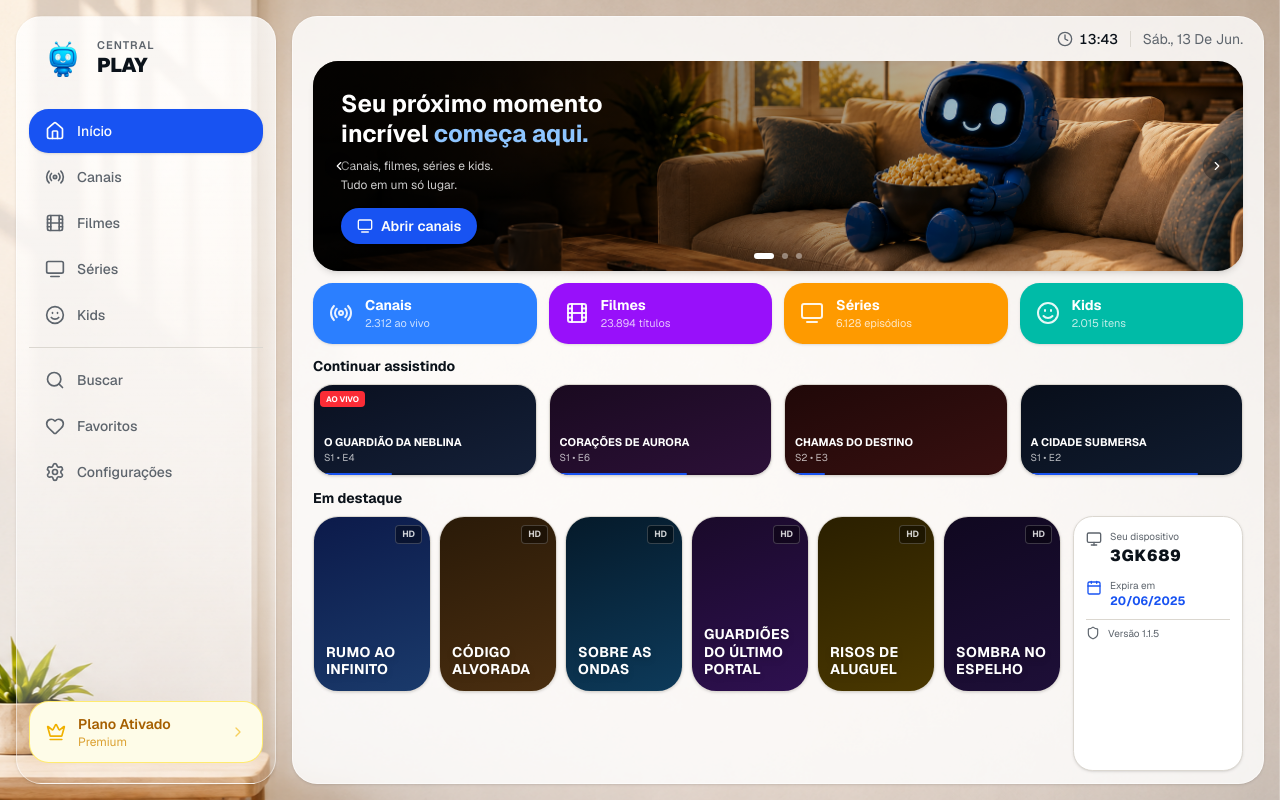
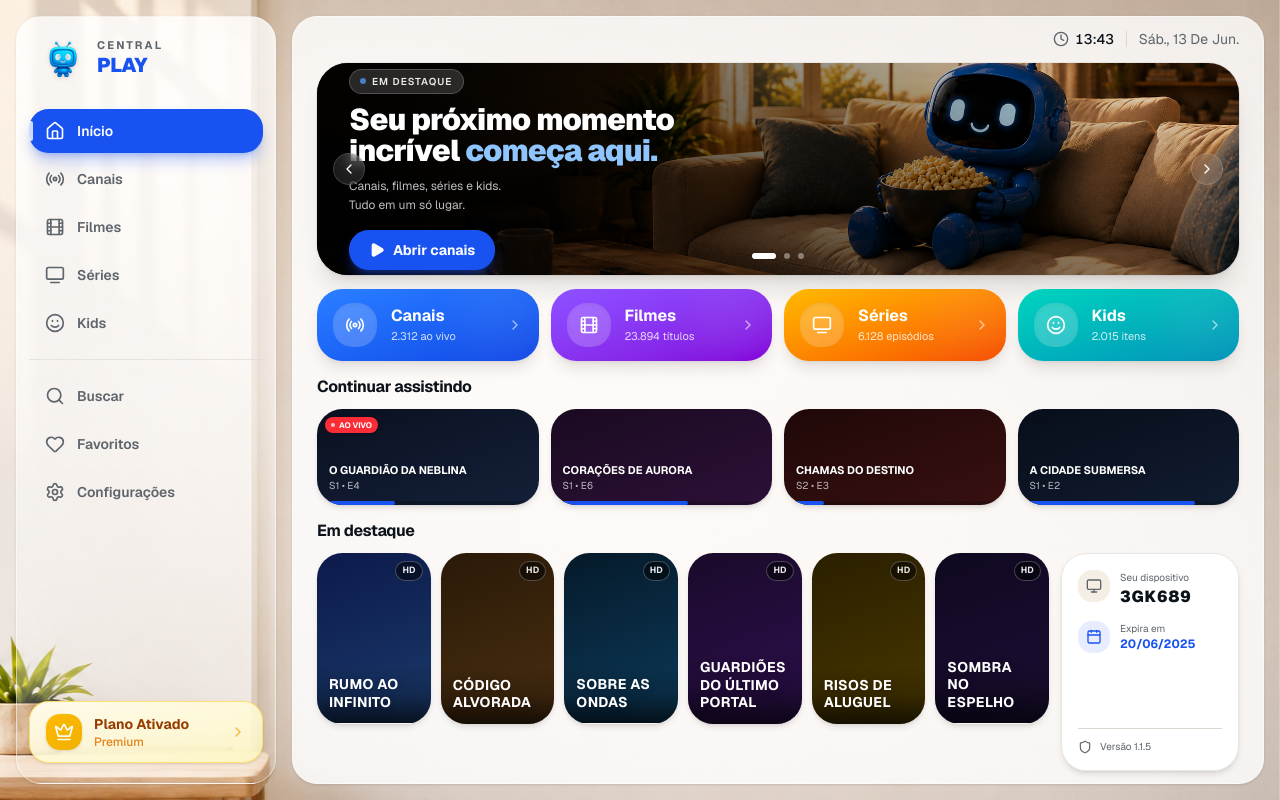
Before and after one commit to arthurpanza123-beep/centralplayplus-tv, a Next.js app: page / in a window 1280 px wide. Built offline with nearby package versions, Linux system fonts and the light colour scheme.

Commit message:
feat: enhance sidebar and navigation styles, update logo, and improve hero banner visuals

```diff
--- a/app/page.tsx
+++ b/app/page.tsx
@@ -43,33 +43,36 @@ const Sidebar = memo(function Sidebar({ active, onNav }: { active: TabId; onNav:
     >
       {/* Logo */}
       <div className="flex items-center gap-3 px-6 py-5">
-        <div className="relative w-11 h-11 shrink-0">
+        <div className="relative w-11 h-11 shrink-0 drop-shadow-sm">
           <Image src="/mascot.png" alt="Central Play mascote" fill className="object-contain" />
         </div>
         <div className="flex flex-col leading-none">
-          <span className="text-[11px] text-muted-foreground font-semibold tracking-widest uppercase">Central</span>
-          <span className="text-xl font-black text-foreground tracking-tight">PLAY</span>
+          <span className="text-[11px] text-muted-foreground font-bold tracking-[0.2em] uppercase">Central</span>
+          <span className="text-xl font-black text-primary tracking-tight">PLAY</span>
         </div>
       </div>
 
       {/* Nav */}
       <nav className="flex-1 py-2 overflow-y-auto px-3" aria-label="Navegação principal">
-        <ul className="flex flex-col gap-0.5">
+        <ul className="flex flex-col gap-1">
           {NAV_ITEMS.map((item, idx) => {
-            if (!item) return <li key={`div-${idx}`}><hr className="my-2 border-border" /></li>
+            if (!item) return <li key={`div-${idx}`}><hr className="my-2.5 border-border/60" /></li>
             const { id, label, icon: Icon } = item
+            const isActive = active === id
             return (
               <li key={id}>
                 <button
                   onClick={() => onNav(id)}
                   className={cn(
-                    'w-full flex items-center gap-3 px-4 py-3 rounded-xl text-sm font-medium transition-all',
-                    active === id
-                      ? 'bg-primary text-primary-foreground shadow-sm'
+                    'group/nav relative w-full flex items-center gap-3 px-4 py-3 rounded-xl text-sm font-semibold transition-all duration-200 outline-none',
+                    'focus-visible:ring-4 focus-visible:ring-primary/40',
+                    isActive
+                      ? 'bg-primary text-primary-foreground shadow-lg shadow-primary/30'
                       : 'text-muted-foreground hover:text-foreground hover:bg-accent'
                   )}
                 >
-                  <Icon className="w-5 h-5 shrink-0" />
+                  {isActive && <span className="absolute left-0 top-1/2 -translate-y-1/2 w-1 h-5 rounded-full bg-primary-foreground/80" />}
+                  <Icon className={cn('w-5 h-5 shrink-0 transition-transform', !isActive && 'group-hover/nav:scale-110')} />
                   <span>{label}</span>
                 </button>
               </li>
@@ -80,13 +83,15 @@ const Sidebar = memo(function Sidebar({ active, onNav }: { active: TabId; onNav:
 
       {/* Plan badge */}
       <div className="px-3 pb-5">
-        <button className="w-full flex items-center gap-3 px-4 py-3 rounded-xl border border-yellow-300/60 bg-yellow-50 hover:bg-yellow-100 transition-colors text-left">
-          <Crown className="w-5 h-5 text-yellow-500 shrink-0" />
+        <button className="group/plan w-full flex items-center gap-3 px-4 py-3 rounded-xl border border-amber-300/60 bg-gradient-to-br from-amber-50 to-yellow-100/80 hover:from-amber-100 hover:to-yellow-100 transition-all text-left shadow-sm hover:shadow-md outline-none focus-visible:ring-4 focus-visible:ring-amber-300/50">
+          <div className="w-9 h-9 rounded-lg bg-gradient-to-br from-amber-400 to-yellow-500 flex items-center justify-center shrink-0 shadow-sm">
+            <Crown className="w-5 h-5 text-white" />
+          </div>
           <div className="flex flex-col leading-tight min-w-0 flex-1">
-            <span className="text-sm font-semibold text-yellow-700 truncate">Plano Ativado</span>
-            <span className="text-xs text-yellow-600/80 truncate">Premium</span>
+            <span className="text-sm font-bold text-amber-800 truncate">Plano Ativado</span>
+            <span className="text-xs text-amber-600/90 truncate font-medium">Premium</span>
           </div>
-          <ChevronRight className="w-4 h-4 text-yellow-500/60 shrink-0" />
+          <ChevronRight className="w-4 h-4 text-amber-500/70 shrink-0 group-hover/plan:translate-x-0.5 transition-transform" />
         </button>
       </div>
     </aside>
@@ -133,10 +138,10 @@ const HERO_SLIDES = [
 ]
 
 const QUICK_CATS = [
-  { label: 'Canais', subtitle: '2.312 ao vivo', icon: Radio, tab: 'canais' as TabId, bg: 'bg-blue-500', imgRight: null },
-  { label: 'Filmes', subtitle: '23.894 títulos', icon: Film, tab: 'filmes' as TabId, bg: 'bg-purple-600', imgRight: null },
-  { label: 'Séries', subtitle: '6.128 episódios', icon: Tv2, tab: 'series' as TabId, bg: 'bg-amber-500', imgRight: null },
-  { label: 'Kids', subtitle: '2.015 itens', icon: Smile, tab: 'kids' as TabId, bg: 'bg-teal-500', imgRight: null },
+  { label: 'Canais', subtitle: '2.312 ao vivo', icon: Radio, tab: 'canais' as TabId, bg: 'bg-gradient-to-br from-blue-500 to-blue-700' },
+  { label: 'Filmes', subtitle: '23.894 títulos', icon: Film, tab: 'filmes' as TabId, bg: 'bg-gradient-to-br from-violet-500 to-purple-700' },
+  { label: 'Séries', subtitle: '6.128 episódios', icon: Tv2, tab: 'series' as TabId, bg: 'bg-gradient-to-br from-amber-400 to-orange-600' },
+  { label: 'Kids', subtitle: '2.015 itens', icon: Smile, tab: 'kids' as TabId, bg: 'bg-gradient-to-br from-teal-400 to-cyan-600' },
 ]
 
 // Watching items use real-world-ish thumbnail bg colors matching the mockup
@@ -149,10 +154,13 @@ const WATCHING_BG: Record<string, string> = {
 
 function HomeTab({ onNav }: { onNav: (id: TabId) => void }) {
   const [slide, setSlide] = useState(0)
+  const [selected, setSelected] = useState<Movie | Series | null>(null)
   const cur = HERO_SLIDES[slide]
+  const handleSelect = useCallback((item: Movie | Series) => setSelected(item), [])
+  const handleClose = useCallback(() => setSelected(null), [])
 
   return (
-    <div className="h-full flex flex-col overflow-hidden px-5 py-3 gap-3">
+    <div className="h-full flex flex-col overflow-hidden px-6 py-3 gap-3.5">
 
       {/* Top clock row */}
       <div className="flex items-center justify-end shrink-0">
@@ -160,36 +168,40 @@ function HomeTab({ onNav }: { onNav: (id: TabId) => void }) {
       </div>
 
       {/* Hero banner */}
-      <section className="relative rounded-2xl overflow-hidden shadow-md shrink-0" style={{ height: 210 }}>
+      <section className="relative rounded-3xl overflow-hidden shadow-xl shadow-black/10 shrink-0 ring-1 ring-black/5" style={{ height: 212 }}>
         <div className="absolute inset-0">
-          <Image src="/hero-robot.png" alt="" fill className="object-cover object-center" priority sizes="(max-width: 1920px) 100vw" />
-          <div className="absolute inset-0 bg-gradient-to-r from-black/75 via-black/40 to-transparent" />
+          <Image src="/hero-robot.png" alt="" fill className="object-cover object-center scale-105" priority sizes="(max-width: 1920px) 100vw" />
+          <div className="absolute inset-0 bg-gradient-to-r from-black/85 via-black/45 to-transparent" />
+          <div className="absolute inset-0 bg-gradient-to-t from-black/40 to-transparent" />
         </div>
-        <div className="relative z-10 flex items-center h-full p-7">
-          <div className="flex flex-col gap-2 max-w-md">
-            <h2 className="text-2xl font-bold text-white leading-tight text-balance">
+        <div className="relative z-10 flex items-center h-full px-8">
+          <div className="flex flex-col gap-2.5 max-w-md">
+            <span className="inline-flex items-center gap-1.5 w-fit px-2.5 py-1 rounded-full bg-white/15 backdrop-blur-sm border border-white/20 text-[10px] font-semibold text-white/90 uppercase tracking-widest">
+              <span className="w-1.5 h-1.5 rounded-full bg-blue-400 animate-pulse" /> Em destaque
+            </span>
+            <h2 className="text-3xl font-black text-white leading-[1.05] text-balance tracking-tight">
               {cur.title}{' '}<span className="text-blue-300">{cur.highlight}</span>
             </h2>
-            <p className="text-xs text-white/80 leading-relaxed whitespace-pre-line">{cur.subtitle}</p>
+            <p className="text-xs text-white/75 leading-relaxed whitespace-pre-line">{cur.subtitle}</p>
             <button onClick={() => onNav(cur.ctaTab)}
-              className="inline-flex items-center gap-2 mt-1 px-4 py-2 rounded-xl bg-primary text-primary-foreground text-sm font-semibold hover:bg-primary/90 transition-colors w-fit shadow-sm">
-              <Tv2 className="w-4 h-4" />{cur.cta}
+              className="inline-flex items-center gap-2 mt-1 px-5 py-2.5 rounded-xl bg-primary text-primary-foreground text-sm font-bold hover:bg-primary/90 hover:scale-[1.03] transition-all w-fit shadow-lg shadow-primary/40 focus-visible:outline-none focus-visible:ring-4 focus-visible:ring-primary/60">
+              <Play className="w-4 h-4 fill-current" />{cur.cta}
             </button>
           </div>
         </div>
-        <div className="absolute bottom-3 left-1/2 -translate-x-1/2 flex items-center gap-2 z-10">
+        <div className="absolute bottom-4 left-1/2 -translate-x-1/2 flex items-center gap-2 z-10">
           {HERO_SLIDES.map((s, i) => (
             <button key={s.id} onClick={() => setSlide(i)} aria-label={`Slide ${i + 1}`}
-              className={`h-1.5 rounded-full transition-all ${i === slide ? 'w-5 bg-white' : 'w-1.5 bg-white/40'}`} />
+              className={`h-1.5 rounded-full transition-all duration-300 ${i === slide ? 'w-6 bg-white' : 'w-1.5 bg-white/40 hover:bg-white/60'}`} />
           ))}
         </div>
         <button onClick={() => setSlide((slide - 1 + HERO_SLIDES.length) % HERO_SLIDES.length)}
-          className="absolute left-3 top-1/2 -translate-y-1/2 w-7 h-7 rounded-full bg-black/30 flex items-center justify-center hover:bg-black/50 z-10" aria-label="Anterior">
-          <ChevronLeft className="w-3.5 h-3.5 text-white" />
+          className="absolute left-4 top-1/2 -translate-y-1/2 w-8 h-8 rounded-full bg-white/10 backdrop-blur-sm border border-white/15 flex items-center justify-center hover:bg-white/25 transition-colors z-10" aria-label="Anterior">
+          <ChevronLeft className="w-4 h-4 text-white" />
         </button>
         <button onClick={() => setSlide((slide + 1) % HERO_SLIDES.length)}
-          className="absolute right-3 top-1/2 -translate-y-1/2 w-7 h-7 rounded-full bg-black/30 flex items-center justify-center hover:bg-black/50 z-10" aria-label="Próximo">
-          <ChevronRight className="w-3.5 h-3.5 text-white" />
+          className="absolute right-4 top-1/2 -translate-y-1/2 w-8 h-8 rounded-full bg-white/10 backdrop-blur-sm border border-white/15 flex items-center justify-center hover:bg-white/25 transition-colors z-10" aria-label="Próximo">
+          <ChevronRight className="w-4 h-4 text-white" />
         </button>
       </section>
 
@@ -197,63 +209,79 @@ function HomeTab({ onNav }: { onNav: (id: TabId) => void }) {
       <div className="grid grid-cols-4 gap-3 shrink-0">
         {QUICK_CATS.map(({ label, subtitle, icon: Icon, tab, bg }) => (
           <button key={label} onClick={() => onNav(tab)}
-            className={cn('relative flex items-center gap-3 px-4 py-3 rounded-xl text-left overflow-hidden transition-all hover:scale-[1.02] shadow-sm', bg)}>
-            <Icon className="w-6 h-6 text-white/90 shrink-0" />
-            <div>
-              <p className="font-bold text-white text-sm">{label}</p>
-              <p className="text-[11px] text-white/75">{subtitle}</p>
+            className={cn('group/qc relative flex items-center gap-3.5 px-4 py-3.5 rounded-2xl text-left overflow-hidden transition-all duration-300 hover:scale-[1.03] shadow-lg shadow-black/10 hover:shadow-xl focus-visible:outline-none focus-visible:ring-4 focus-visible:ring-white/50', bg)}>
+            <div className="absolute -right-4 -top-6 w-24 h-24 rounded-full bg-white/10 blur-xl transition-opacity group-hover/qc:opacity-100 opacity-60" />
+            <div className="relative w-11 h-11 rounded-xl bg-white/20 backdrop-blur-sm flex items-center justify-center shrink-0 shadow-inner">
+              <Icon className="w-5 h-5 text-white" />
             </div>
+            <div className="relative">
+              <p className="font-bold text-white text-base leading-tight">{label}</p>
+              <p className="text-[11px] text-white/80 mt-0.5">{subtitle}</p>
+            </div>
+            <ChevronRight className="relative ml-auto w-4 h-4 text-white/60 group-hover/qc:text-white group-hover/qc:translate-x-0.5 transition-all shrink-0" />
           </button>
         ))}
       </div>
 
       {/* Continuar assistindo */}
       <section className="shrink-0">
-        <h2 className="text-sm font-bold text-foreground mb-2">Continuar assistindo</h2>
+        <h2 className="text-base font-bold text-foreground mb-2.5 tracking-tight">Continuar assistindo</h2>
         <div className="grid grid-cols-4 gap-3">
           {WATCHING_ITEMS.map((item) => (
-            <div key={item.id}
-              className="relative rounded-xl overflow-hidden border border-border shadow-sm hover:shadow-md hover:scale-[1.02] transition-all cursor-pointer bg-card">
-              <div className="relative flex flex-col justify-end p-2.5" style={{ height: 90,
+            <button key={item.id}
+              className="group/w relative rounded-2xl overflow-hidden shadow-md hover:shadow-xl hover:shadow-black/20 hover:scale-[1.03] transition-all duration-300 cursor-pointer outline-none focus-visible:ring-4 focus-visible:ring-primary/60 text-left">
+              <div className="relative flex flex-col justify-end p-3" style={{ height: 96,
                 background: WATCHING_BG[item.title] ?? `linear-gradient(160deg,${item.colorFrom} 0%,${item.colorTo} 100%)` }}>
                 {item.isNew && (
-                  <span className="absolute top-1.5 left-1.5 text-[8px] font-bold px-1.5 py-0.5 rounded bg-red-500 text-white">AO VIVO</span>
+                  <span className="absolute top-2 left-2 flex items-center gap-1 text-[8px] font-bold px-1.5 py-0.5 rounded-md bg-red-500 text-white shadow-sm">
+                    <span className="w-1 h-1 rounded-full bg-white animate-pulse" />AO VIVO
+                  </span>
                 )}
-                <p className="text-[11px] text-white font-bold uppercase leading-tight">{item.title}</p>
-                <p className="text-[10px] text-white/70">{item.episode}</p>
+                {/* Play overlay */}
+                <div className="absolute inset-0 bg-black/40 flex items-center justify-center opacity-0 group-hover/w:opacity-100 transition-opacity duration-300">
+                  <div className="w-10 h-10 rounded-full bg-primary/95 flex items-center justify-center shadow-lg shadow-primary/40">
+                    <Play className="w-4 h-4 text-primary-foreground fill-current ml-0.5" />
+                  </div>
+                </div>
+                <p className="relative text-[11px] text-white font-bold uppercase leading-tight drop-shadow">{item.title}</p>
+                <p className="relative text-[10px] text-white/70">{item.episode}</p>
               </div>
-              <div className="absolute bottom-0 left-0 right-0 h-0.5 bg-black/10">
+              <div className="absolute bottom-0 left-0 right-0 h-1 bg-black/20">
                 <div className="h-full bg-primary rounded-full" style={{ width: `${item.progress}%` }} />
               </div>
-            </div>
+            </button>
           ))}
         </div>
       </section>
 
       {/* Em destaque */}
       <section className="flex-1 min-h-0 flex flex-col">
-        <h2 className="text-sm font-bold text-foreground mb-2 shrink-0">Em destaque</h2>
+        <h2 className="text-base font-bold text-foreground mb-2.5 shrink-0 tracking-tight">Em destaque</h2>
         <div className="flex gap-3 flex-1 min-h-0">
-          <div className="grid grid-cols-6 gap-2 flex-1 content-start">
-            {MOVIES.slice(0, 6).map((m) => <ContentCard key={m.id} item={m} onClick={() => {}} />)}
+          <div className="grid grid-cols-6 gap-2.5 flex-1 content-start">
+            {MOVIES.slice(0, 6).map((m) => <ContentCard key={m.id} item={m} onClick={handleSelect} />)}
           </div>
           {/* Device info card */}
-          <div className="shrink-0 rounded-xl border border-border bg-card shadow-sm p-3 flex flex-col gap-2.5" style={{ width: 170 }}>
-            <div className="flex items-start gap-2">
-              <Monitor className="w-4 h-4 text-muted-foreground shrink-0 mt-0.5" />
+          <div className="shrink-0 rounded-2xl border border-border/60 bg-card/95 backdrop-blur-sm shadow-md p-4 flex flex-col gap-3" style={{ width: 178 }}>
+            <div className="flex items-start gap-2.5">
+              <div className="w-8 h-8 rounded-lg bg-accent flex items-center justify-center shrink-0">
+                <Monitor className="w-4 h-4 text-muted-foreground" />
+              </div>
               <div>
                 <p className="text-[10px] text-muted-foreground">Seu dispositivo</p>
                 <p className="text-base font-black text-foreground tracking-wider">{USER.deviceCode}</p>
               </div>
             </div>
-            <div className="flex items-start gap-2">
-              <Calendar className="w-4 h-4 text-primary shrink-0 mt-0.5" />
+            <div className="flex items-start gap-2.5">
+              <div className="w-8 h-8 rounded-lg bg-primary/10 flex items-center justify-center shrink-0">
+                <Calendar className="w-4 h-4 text-primary" />
+              </div>
               <div>
                 <p className="text-[10px] text-muted-foreground">Expira em</p>
                 <p className="text-xs font-bold text-primary">{USER.validity}</p>
               </div>
             </div>
-            <div className="flex items-center gap-2 pt-1.5 border-t border-border">
+            <div className="flex items-center gap-2 pt-2.5 mt-auto border-t border-border">
               <Shield className="w-3.5 h-3.5 text-muted-foreground shrink-0" />
               <p className="text-[10px] text-muted-foreground">Versão {USER.appVersion}</p>
             </div>
@@ -261,6 +289,7 @@ function HomeTab({ onNav }: { onNav: (id: TabId) => void }) {
         </div>
       </section>
 
+      <ContentModal item={selected} onClose={handleClose} />
     </div>
   )
 }
--- a/components/tv/content-card.tsx
+++ b/components/tv/content-card.tsx
@@ -1,4 +1,5 @@
 import { memo } from 'react'
+import { Play, Star } from 'lucide-react'
 import { cn } from '@/lib/utils'
 import type { Movie, Series } from '@/lib/types'
 
@@ -14,21 +15,54 @@ export const ContentCard = memo(function ContentCard({ item, onClick, className
     <button
       onClick={() => onClick(item)}
       className={cn(
-        'group relative flex flex-col rounded-2xl overflow-hidden border border-border transition-all duration-200 hover:border-primary/50 hover:scale-[1.03] hover:shadow-lg hover:shadow-black/15 focus-visible:outline-2 focus-visible:outline-primary shadow-sm',
+        'group/card relative flex flex-col rounded-2xl overflow-hidden outline-none',
+        'transition-[transform,box-shadow] duration-300 ease-out',
+        'hover:scale-[1.05] hover:z-10 focus-visible:scale-[1.05] focus-visible:z-10',
+        'shadow-md hover:shadow-2xl hover:shadow-primary/25',
+        'focus-visible:ring-4 focus-visible:ring-primary/70 focus-visible:shadow-2xl focus-visible:shadow-primary/30',
         className
       )}
       aria-label={`Abrir detalhes de ${item.title}`}
     >
+      {/* Poster art */}
       <div
-        className="relative w-full aspect-[2/3] flex items-end p-3"
+        className="relative w-full aspect-[2/3] flex items-end"
         style={{ background: item.gradient ?? `linear-gradient(160deg, ${item.colorFrom} 0%, ${item.colorTo} 100%)` }}
       >
-        <span className="absolute top-2 right-2 text-[9px] font-bold px-1.5 py-0.5 rounded border border-white/20 bg-black/40 text-white/80 backdrop-blur-sm">
+        {/* Quality badge */}
+        <span className="absolute top-2 right-2 z-20 text-[9px] font-bold px-1.5 py-0.5 rounded-md border border-white/25 bg-black/50 text-white/90 backdrop-blur-sm tracking-wide">
           {item.quality}
         </span>
-        <p className="text-balance text-white font-bold text-sm leading-tight text-left drop-shadow-md uppercase tracking-wide">
-          {item.title}
-        </p>
+
+        {/* Base title — always visible, fades out on hover */}
+        <div className="absolute inset-x-0 bottom-0 p-3 bg-gradient-to-t from-black/70 via-black/20 to-transparent transition-opacity duration-300 group-hover/card:opacity-0 group-focus-visible/card:opacity-0">
+          <p className="text-balance text-white font-bold text-sm leading-tight text-left drop-shadow-md uppercase tracking-wide">
+            {item.title}
+          </p>
+        </div>
+
+        {/* Hover/focus reveal overlay */}
+        <div className="absolute inset-0 z-10 flex flex-col justify-end p-3 bg-gradient-to-t from-black/90 via-black/55 to-black/20 opacity-0 translate-y-1 transition-all duration-300 group-hover/card:opacity-100 group-hover/card:translate-y-0 group-focus-visible/card:opacity-100 group-focus-visible/card:translate-y-0">
+          {/* Play affordance */}
+          <div className="absolute top-1/2 left-1/2 -translate-x-1/2 -translate-y-1/2 w-12 h-12 rounded-full bg-primary/95 flex items-center justify-center shadow-lg shadow-primary/40 scale-75 transition-transform duration-300 group-hover/card:scale-100 group-focus-visible/card:scale-100">
+            <Play className="w-5 h-5 text-primary-foreground fill-current ml-0.5" />
+          </div>
+
+          {/* Metadata */}
+          <p className="text-balance text-white font-bold text-sm leading-tight text-left uppercase tracking-wide">
+            {item.title}
+          </p>
+          <div className="flex items-center gap-2 mt-1.5 text-[11px] text-white/80">
+            <span className="flex items-center gap-0.5 text-amber-300 font-semibold">
+              <Star className="w-3 h-3 fill-current" />
+              {item.rating}
+            </span>
+            <span className="w-0.5 h-0.5 rounded-full bg-white/40" />
+            <span>{item.year}</span>
+            <span className="w-0.5 h-0.5 rounded-full bg-white/40" />
+            <span className="truncate">{item.genre}</span>
+          </div>
+        </div>
       </div>
     </button>
   )
```
